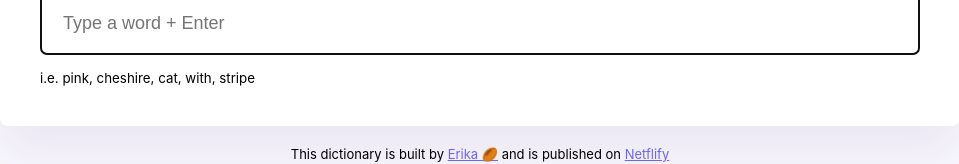
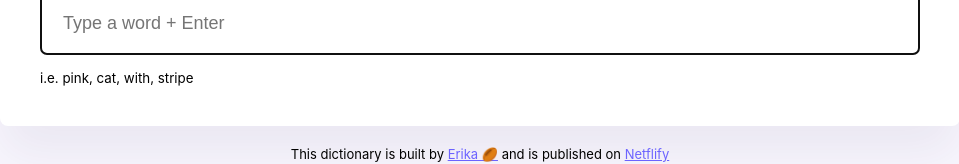
Before and after one commit to gh4ever/dictionary-react-app, a React (Create React App) app: page / in a window 1280 px wide. Shown: the part 440-604 px from the top of the page, without its empty margins (160-1119 px from the left). Built offline with nearby package versions, Linux system fonts and the light colour scheme.

Commit message:
Update Dictionary.js
hint adjusted

```diff
--- a/src/Dictionary.js
+++ b/src/Dictionary.js
@@ -37,7 +37,7 @@ export default function Dictionary(props) {
             onChange={handleKeywordChange}
           />
         </form>
-        <small className="hint">i.e. pink, cheshire, cat, with, stripe</small>
+        <small className="hint">i.e. pink, cat, with, stripe</small>
       </section>
       <Result result={result} />
     </div>
```
